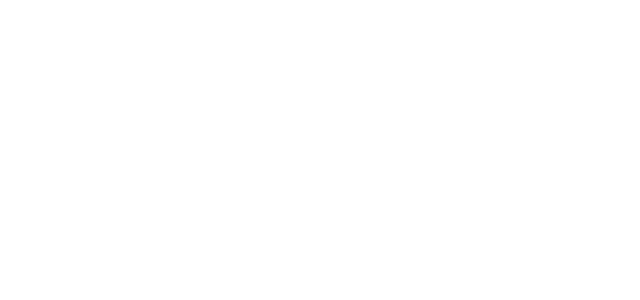
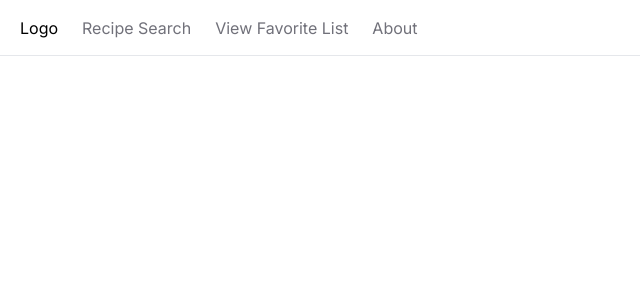
Before and after one commit to JamesCroissant/my-personal-chef-app, a Next.js app: page / in a window 1280 px wide. Shown: the top 300 px of the page, without its empty margins (0-640 px from the left). Built offline with nearby package versions, Linux system fonts and the light colour scheme.

Commit message:
created Header section

```diff
--- /dev/null
+++ b/src/app/Header.tsx
@@ -0,0 +1,26 @@
+import Link from "next/link";
+import React from "react";
+
+const Header = () => {
+  const links = [
+    { label: "Recipe Search", href: "/" },
+    { label: "View Favorite List", href: "/favorites" },
+    { label: "About", href: "/about" },
+  ]
+
+  return (
+    <nav className="flex space-x-6 border-b mb-5 px-5 h-14 items-center">
+      <Link href="/">Logo</Link>
+      <ul className="flex space-x-6">
+        {links.map(link =>
+          <Link
+            key={link.href}
+            className="text-zinc-500 hover:text-green-600 transition-colors"
+            href={link.href}>{link.label}</Link>
+          )}
+      </ul>
+    </nav>
+  )
+}
+
+export default Header;
--- a/src/app/layout.tsx
+++ b/src/app/layout.tsx
@@ -1,6 +1,7 @@
 import type { Metadata } from 'next'
 import { Inter } from 'next/font/google'
 import './globals.css'
+import Header from './Header'
 
 const inter = Inter({ subsets: ['latin'] })
 
@@ -16,7 +17,12 @@
 }) {
   return (
     <html lang="en">
-      <body className={inter.className}>{children}</body>
+      <body className={inter.className}>
+        <Header />
+        <main>
+          {children}
+        </main>
+      </body>
     </html>
   )
 }
```
